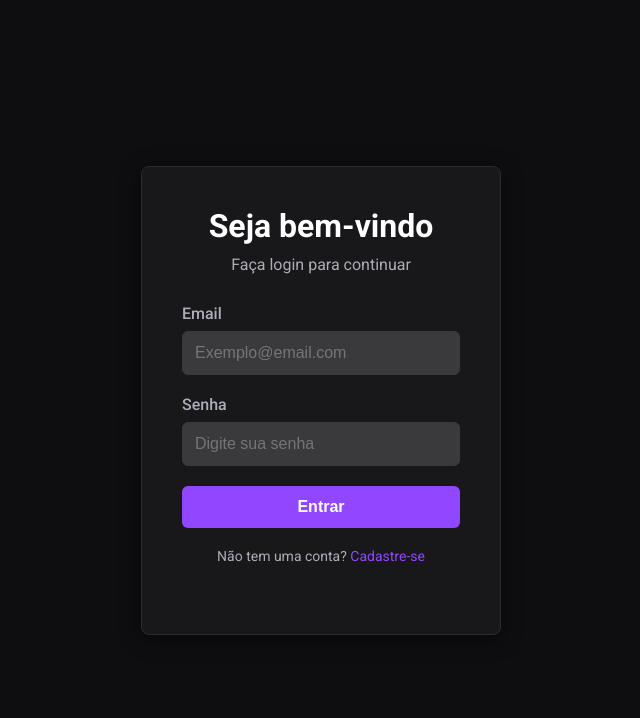
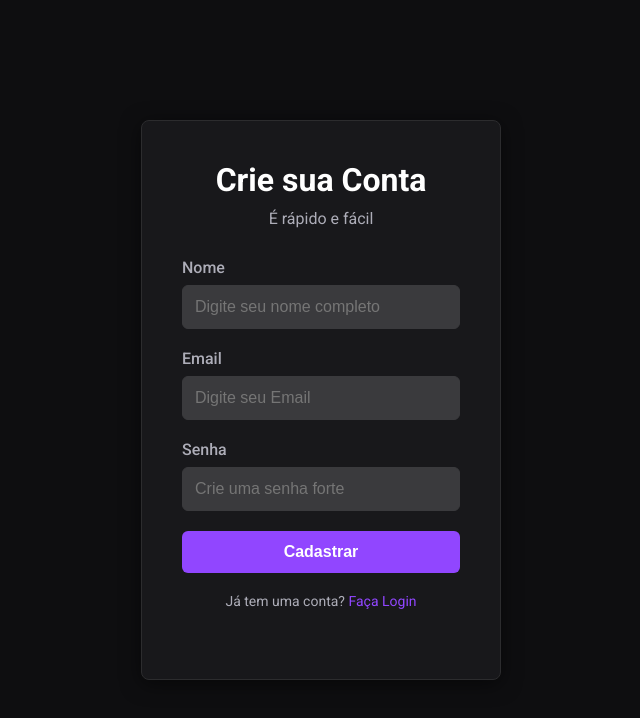
Before and after one commit to GRiguetto/Chat, a plain HTML site: page index.html in a window 1280 px wide. Both pictures are taken after a click on the link "Cadastre-se". Shown: the whole page, without its empty margins (319-959 px from the left). Drawn offline with Linux system fonts and the light colour scheme.

Commit message:
update - add formulario cadastro

```diff
--- a/index.html
+++ b/index.html
@@ -4,45 +4,55 @@
     <meta charset="UTF-8">
     <meta name="viewport" content="width=device-width, initial-scale=1.0">
     <title>Login</title>
-
-    <link rel="stylesheet" href="src/css/style.css">
-
-     <link rel="preconnect" href="https://fonts.googleapis.com">
+    <link rel="stylesheet" href="style.css">
+    <link rel="preconnect" href="https://fonts.googleapis.com">
     <link rel="preconnect" href="https://fonts.gstatic.com" crossorigin>
     <link href="https://fonts.googleapis.com/css2?family=Roboto:wght@400;500;700&display=swap" rel="stylesheet">
 </head>
 <body>
-
     <main class="login-container">
-
         <div class="login-box">
-
             <form id="login-form">
                 <h1>Seja bem-vindo</h1>
                 <p>Faça login para continuar</p>
-
                 <div class="input-group">
-                    <label for="email">Email</label>
-                    <input type="email" id="email" name="email" placeholder="Exemplo@email.com" required>
+                    <label for="login-email">Email</label>
+                    <input type="email" id="login-email" name="email" placeholder="Exemplo@email.com" required>
                 </div>
-
                 <div class="input-group">
-                    <label for="password">Senha</label>
-                    <input type="password" id="password" name="password" placeholder="Digite sua senha" required>
+                    <label for="login-password">Senha</label>
+                    <input type="password" id="login-password" name="password" placeholder="Digite sua senha" required>
                 </div>
-
                 <button type="submit">Entrar</button>
-
                 <div class="register-link">
-                    <p>Não tem uma conta? <a href="#">Cadastre-se</a></p>
+                    <p>Não tem uma conta? <a href="#" id="show-register-link">Cadastre-se</a></p>
                 </div>
             </form>
 
             <form id="register-form" style="display: none;">
-                <h1> Crie</h1>
+                <h1>Crie sua Conta</h1>
+                <p>É rápido e fácil</p>
+
+                <div class="input-group">
+                    <label for="register-name">Nome</label>
+                    <input type="text" id="register-name" name="name" placeholder="Digite seu nome completo" required>
+                </div>
+                <div class="input-group">
+                    <label for="register-email">Email</label>
+                    <input type="email" id="register-email" name="email" placeholder="Digite seu Email" required>
+                </div>
+                <div class="input-group">
+                    <label for="register-password">Senha</label>
+                    <input type="password" id="register-password" name="password" placeholder="Crie uma senha forte" required>
+                </div>
+
+                <button type="submit">Cadastrar</button>
+                <div class="register-link">
+                    <p>Já tem uma conta? <a href="#" id="show-login-link">Faça Login</a></p>
+                </div>
             </form>
         </div>
     </main>
-
+    <script src="script.js" defer></script>
 </body>
 </html>
--- /dev/null
+++ b/script.js
@@ -0,0 +1,24 @@
+document.addEventListener('DOMContentLoaded', () =>{
+
+    const loginForm = document.getElementById('login-form');
+    const registerform = document.getElementById ('register-form');
+    const showRegisterLink= document.getElementById('show-register-link');
+    const showLoginLink = document.getElementById('show-login-link');
+
+    showRegisterLink.addEventListener('click', (event) =>{
+        event.preventDefault();
+
+        loginForm.style.display = 'none';
+
+        registerform.style.display= 'block';
+    })
+
+    showLoginLink.addEventListener('click', (event)=>{
+        event.preventDefault();
+
+        loginForm.style.display= 'block';
+
+        registerform.style.display='none';
+
+    })
+})
```
Also changed, not shown: style.css (renamed from src/css/style.css).
